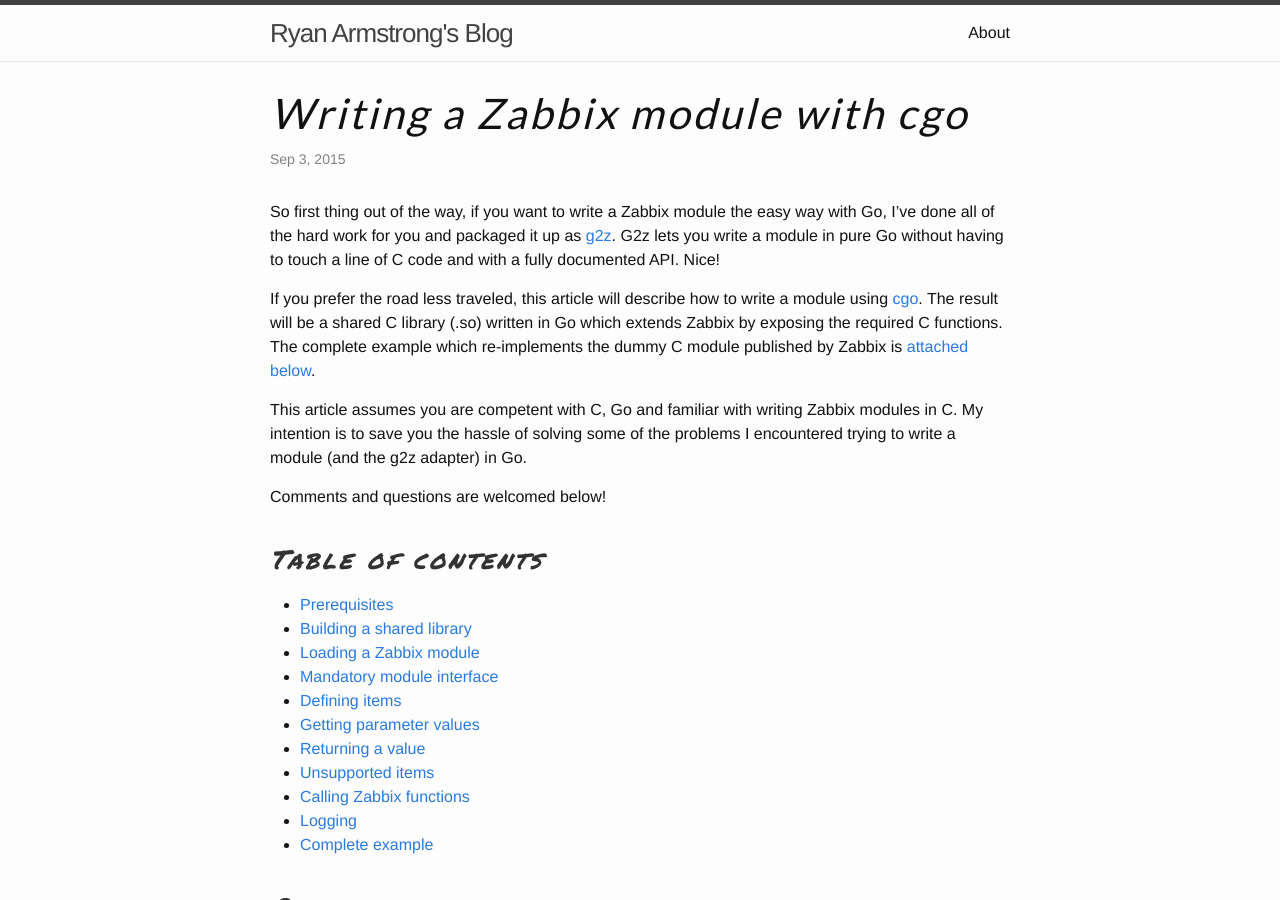
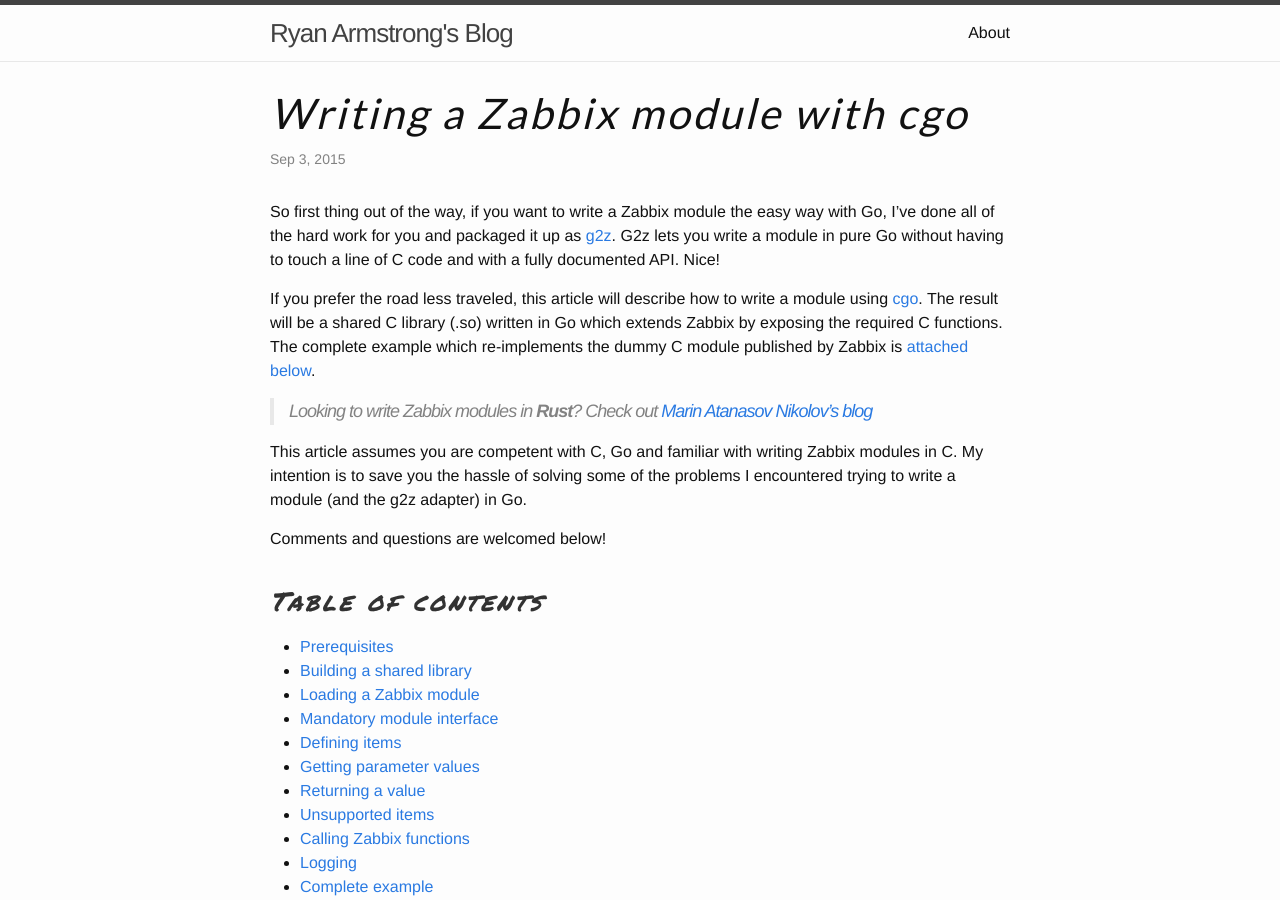
Before and after one commit to cavaliercoder/cavaliercoder.github.io, a Jekyll site: the page built from _posts/2015-09-03-writing-a-zabbix-module-with-cgo.md, in a window 1280 px wide and 900 px high. Built offline with Jekyll 4.4.1, drawn with Linux system fonts in a browser that asks for light colours; comment, search, counter and statistics services are not loaded.

Commit message:
Added link to Zabbix rust modules walkthrough

```diff
--- a/_posts/2015-09-03-writing-a-zabbix-module-with-cgo.md
+++ b/_posts/2015-09-03-writing-a-zabbix-module-with-cgo.md
@@ -12,6 +12,9 @@ If you prefer the road less traveled, this article will describe how to write a
 [cgo](https://golang.org/cmd/cgo/). The result will be a shared C library (.so) written in Go which
 extends Zabbix by exposing the required C functions. The complete example which re-implements the
 dummy C module published by Zabbix is [attached below](#complete-example).
+
+> Looking to write Zabbix modules in __Rust__? Check out
+  [Marin Atanasov Nikolov's blog](https://dnaeon.github.io/extending-zabbix-with-rust/)
 
 This article assumes you are competent with C, Go and familiar with writing Zabbix modules in C. My
 intention is to save you the hassle of solving some of the problems I encountered trying to write a
```
